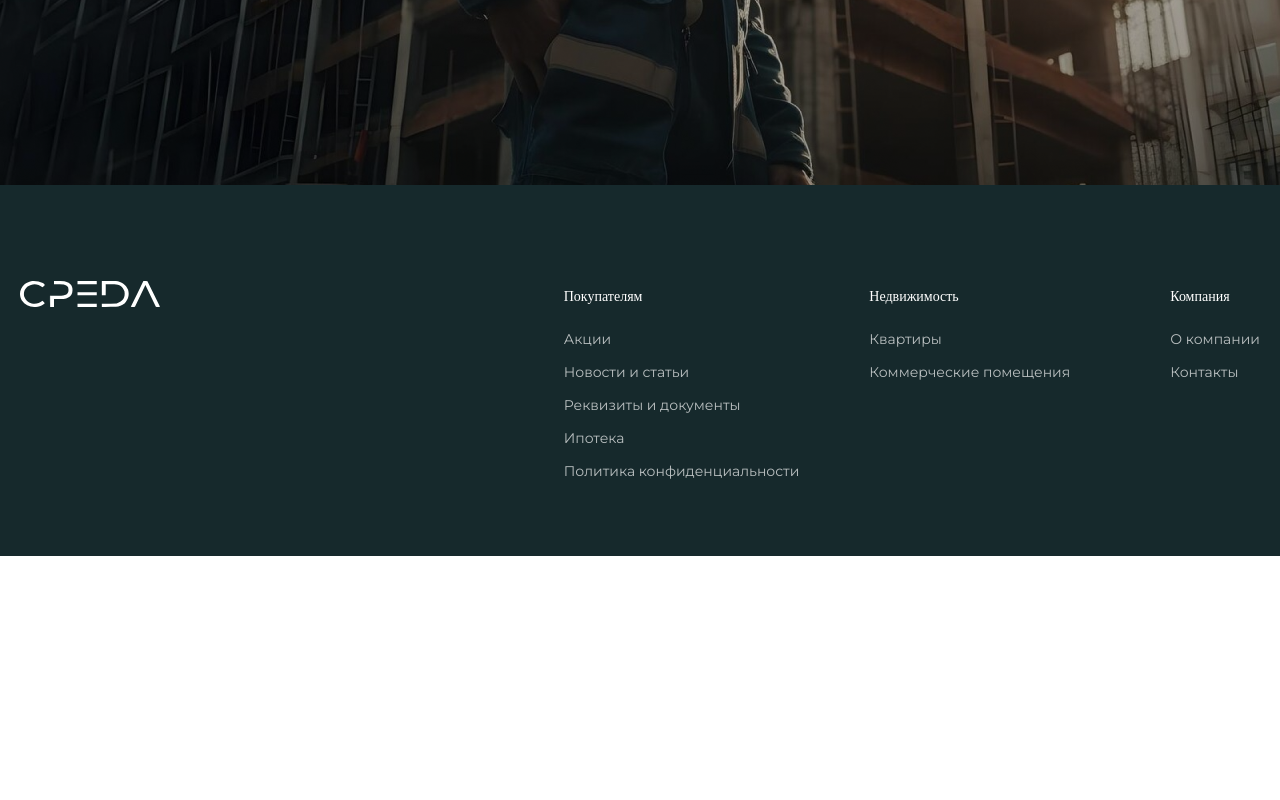
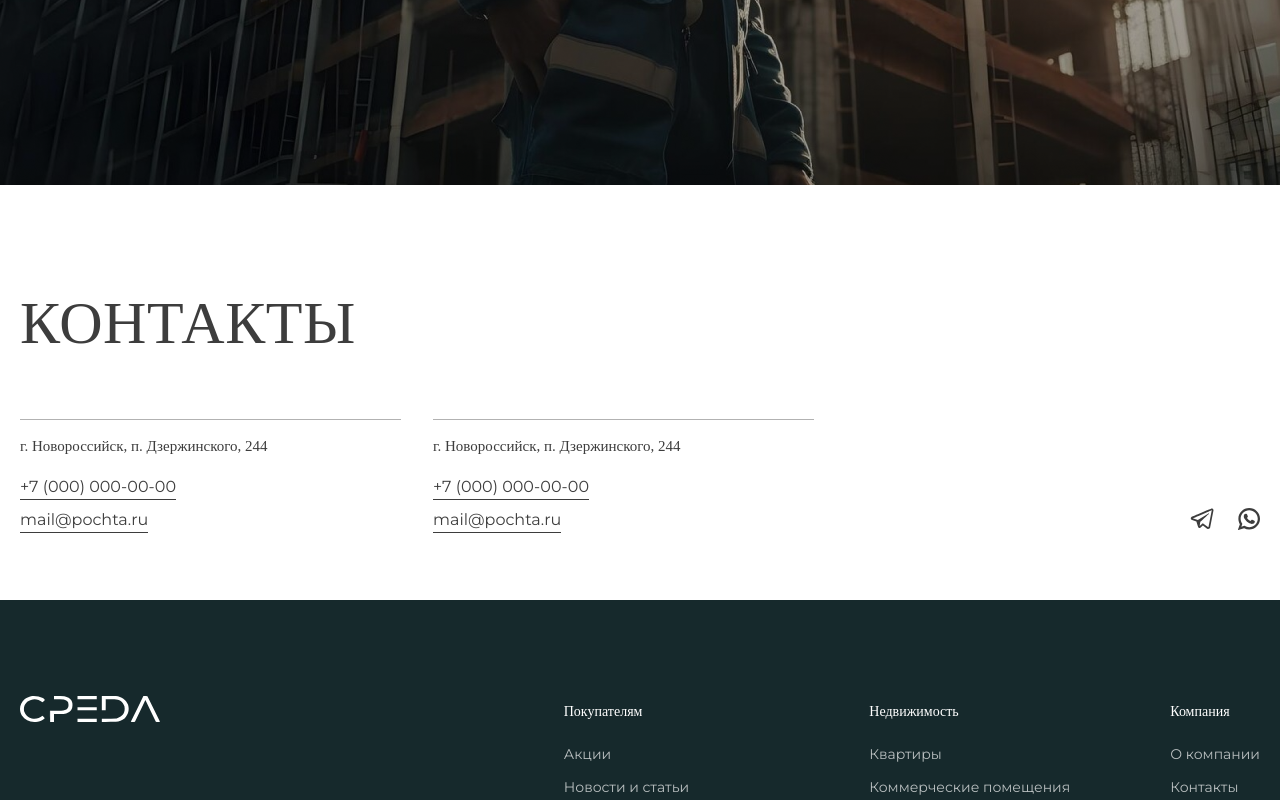
Before and after one commit to fayzullayevelmurod/sreda, a website: page public/index.html in a window 1280 px wide. Shown: the part 615-1415 px from the top of the page. Before the commit the page ends 1171 px from the top, so only its background shows below. Drawn offline with Linux system fonts and the light colour scheme; a web font is replaced by a local one.

Commit message:
contact in progress

```diff
--- a/public/index.html
+++ b/public/index.html
@@ -120,6 +120,50 @@
         </div>
       </section>
       <!-- home -->
+
+      <!-- contact -->
+      <section class="pt-[50px] md:pt-[102px] pb-[35px] md:pb-[67px]">
+        <div class="container">
+          <h3 class="title-xl mb-[20px] md:mb-[60px]">
+            контакты
+          </h3>
+          <div class="flex justify-between gap-[20px] items-end flex-col md:flex-row">
+            <div class="flex gap-[32px] flex-col md:flex-row w-full">
+              <div class="border-color-line lg:w-[381px] md:w-auto w-full border-t-[1px] border-color-line border-solid pt-[17px] flex flex-col">
+                <h6 class="font-Unbounded font-normal md:text-[15px] text-[14px] md:leading-[18px] leading-[17px] md:text-light-gray text-color-green-black md:mb-[20px] mb-[18px]">
+                  г. Новороссийск, п. Дзержинского, 244
+                </h6>
+                <a href="tel:+70000000000" class="w-max font-Montserrat text-light-gray text-base font-normal border-b-[1px] border-gray border-solid inline mb-2">
+                  +7 (000) 000-00-00
+                </a>
+                <a href="mailto:mail@pochta.ru" class="w-max font-Montserrat text-light-gray text-base font-normal border-b-[1px] inline border-gray border-solid">
+                  mail@pochta.ru
+                </a>
+              </div>
+              <div class="border-color-line lg:w-[381px] md:w-auto w-full border-t-[1px] border-color-line border-solid pt-[17px] flex flex-col">
+                <h6 class="font-Unbounded font-normal md:text-[15px] text-[14px] md:leading-[18px] leading-[17px] md:text-light-gray text-color-green-black md:mb-[20px] mb-[18px]">
+                  г. Новороссийск, п. Дзержинского, 244
+                </h6>
+                <a href="tel:+70000000000" class="w-max font-Montserrat text-light-gray text-base font-normal border-b-[1px] border-gray border-solid inline mb-2">
+                  +7 (000) 000-00-00
+                </a>
+                <a href="mailto:mail@pochta.ru" class="w-max font-Montserrat text-light-gray text-base font-normal border-b-[1px] inline border-gray border-solid">
+                  mail@pochta.ru
+                </a>
+              </div>
+            </div>
+            <div class="flex gap-[21px] items-center  md:mt-0 mt-[13px] h-fit flex-shrink-0">
+              <a href="#">
+                <img src="./assets/images/icons/telegram.svg" alt="" width="28px" height="28px">
+              </a>
+              <a href="#">
+                <img src="./assets/images/icons/whatsapp.svg" alt="" width="22px" height="22px">
+              </a>
+            </div>
+          </div>
+        </div>
+      </section>
+      <!-- contact -->
     </main>
 
     <!-- footer -->
--- a/tailwind.config.js
+++ b/tailwind.config.js
@@ -10,6 +10,7 @@ module.exports = {
       colors: {
         "color-white": "#FFFFFF",
         "color-dark-green": "#16292C",
+        "color-green-black": "#5E6C5B",
         "light-gray": "#3D3D3D",
         "light-gray-light": "#3D3D3DCC",
         "color-line": "#0000004D",
```
Also changed, not shown: public/css/tailwind.css.
